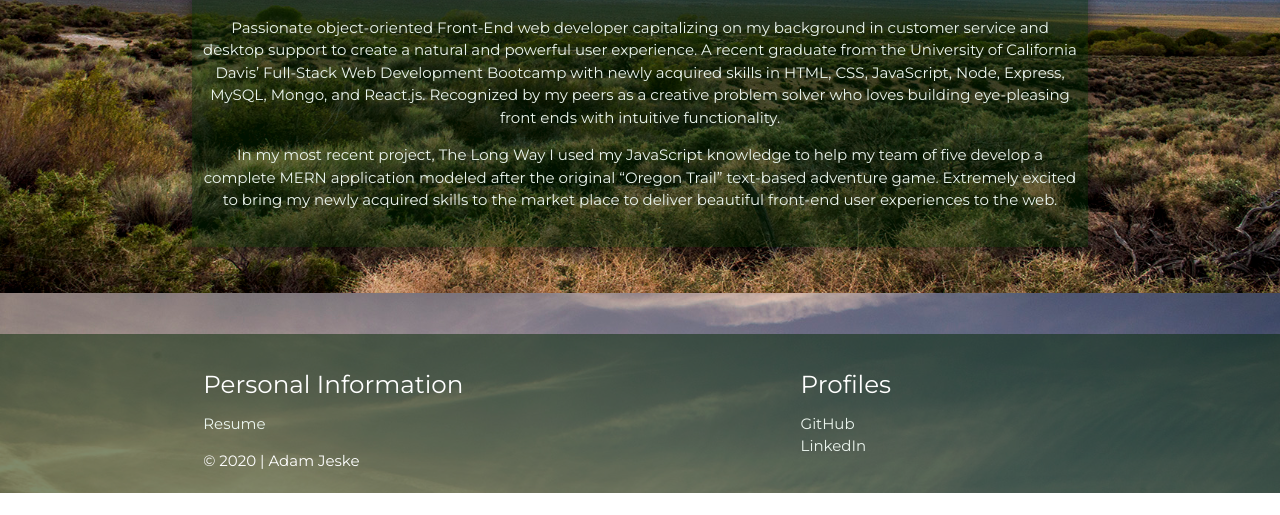
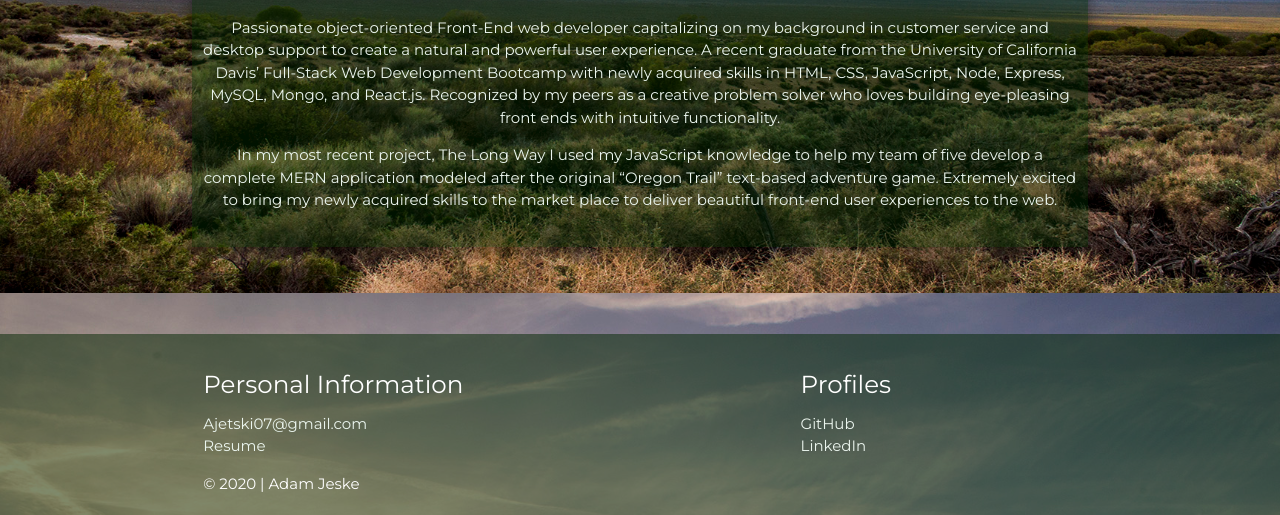
Before and after one commit to ajetski07/portfolio_two, a website: page public/index.html in a window 1280 px wide. Shown: the part 507-1022 px from the top of the page. Before the commit the page ends 1000 px from the top, so only its background shows below. Drawn offline with nearby package versions, Linux system fonts and the light colour scheme.

Commit message:
updates to the contact information, added email contact to footer in lieu of contact button as advised by career services professional.

```diff
--- a/public/css/portfolio.css
+++ b/public/css/portfolio.css
@@ -105,6 +105,14 @@
     color: #7c3238;
 }
 
+#email {
+    color:#EBF5EE
+}
+
+#email:hover {
+    color: #7c3238
+}
+
 #resume {
     color: #EBF5EE;
 }
--- a/public/index.html
+++ b/public/index.html
@@ -34,7 +34,7 @@
           src="https://img.icons8.com/ios-glyphs/30/000000/menu.png"></a>
       <ul id="nav-mobile" class="right hide-on-med-and-down">
         <li><a href="./portfolio" id="nav-item">Portfolio</a></li>
-        <li><a href="mailto:ajetski07@gmail.com" id="nav-item">Contact</a></li>
+        <!-- <li><a href="mailto:ajetski07@gmail.com" id="nav-item">Contact</a></li> -->
       </ul>
     </div>
   </nav>
@@ -87,6 +87,7 @@
         <div class="col l6 s12">
           <h5 id="footer-header">Personal Information</h5>
           <ul>
+            <li><a href="mailto:ajetski07@gmail.com" id="email">Ajetski07@gmail.com</a></li>
             <li><a
                 href="https://docs.google.com/document/d/12Mit31FjHBmpMl9TXuXDRXGEHiI0P06ZwjILLsFJ2DM/edit?usp=sharing"
                 target="_blank" id="resume">Resume</a></li>
```
Also changed, not shown: public/portfolio.html (+2 -1 lines).
